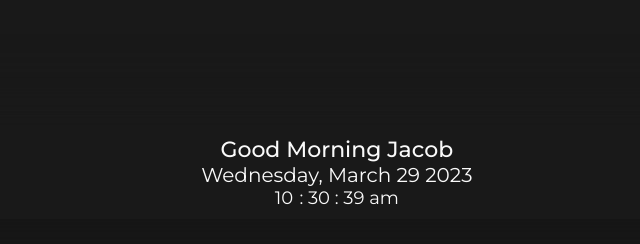
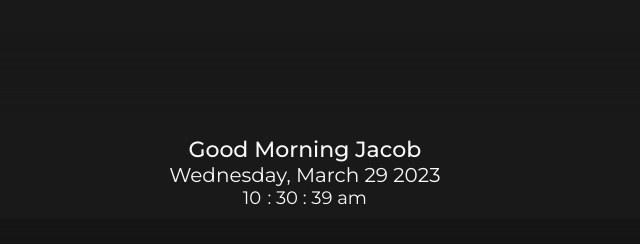
Before and after one commit to Jaxeetee/notion-date-now-widget, a plain HTML site: page index.html in a window 1280 px wide. Shown: the whole page, without its empty margins (293-933 px from the left). Drawn offline with Linux system fonts and the light colour scheme.

Commit message:
adjusted more

```diff
--- a/index.html
+++ b/index.html
@@ -24,7 +24,7 @@ body{
 
 .widget {
     margin-top:10%;
-    margin-left: 3em;
+    margin-left: 1em;
     padding: 10px 5px ;
     color: #fafafa;
     display: flex;
```
